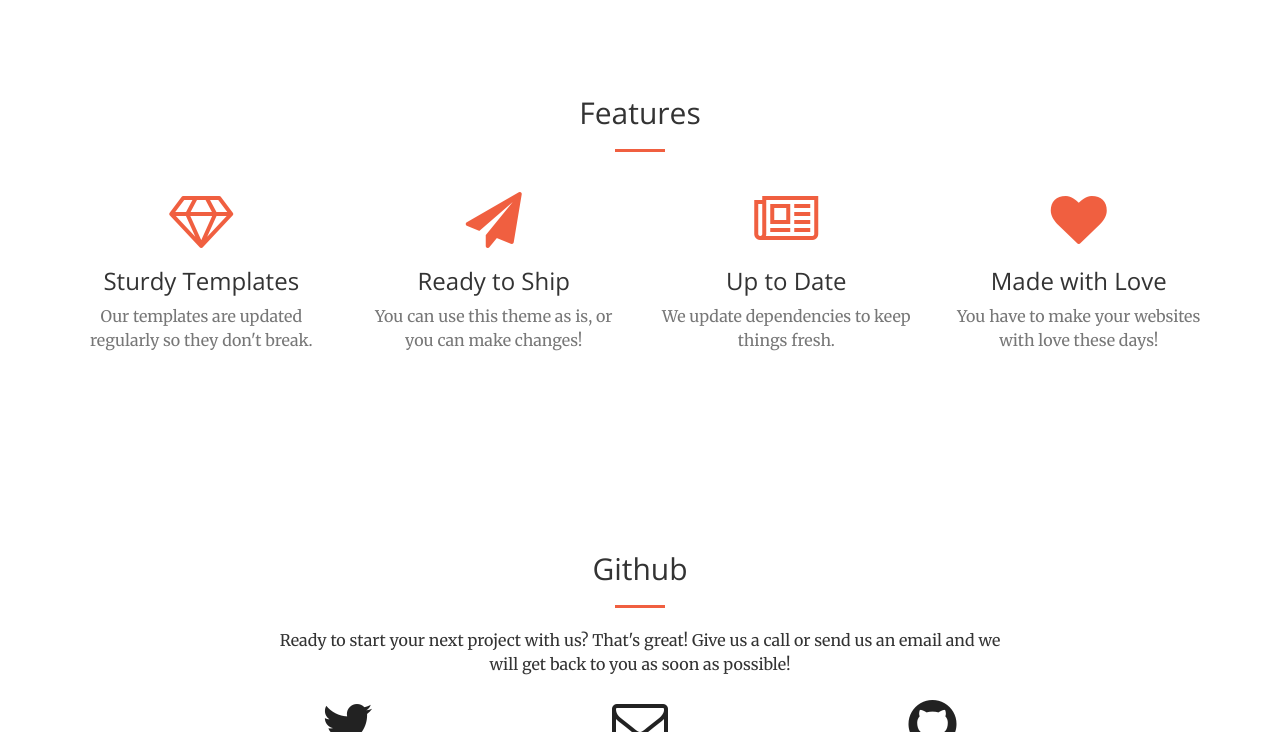
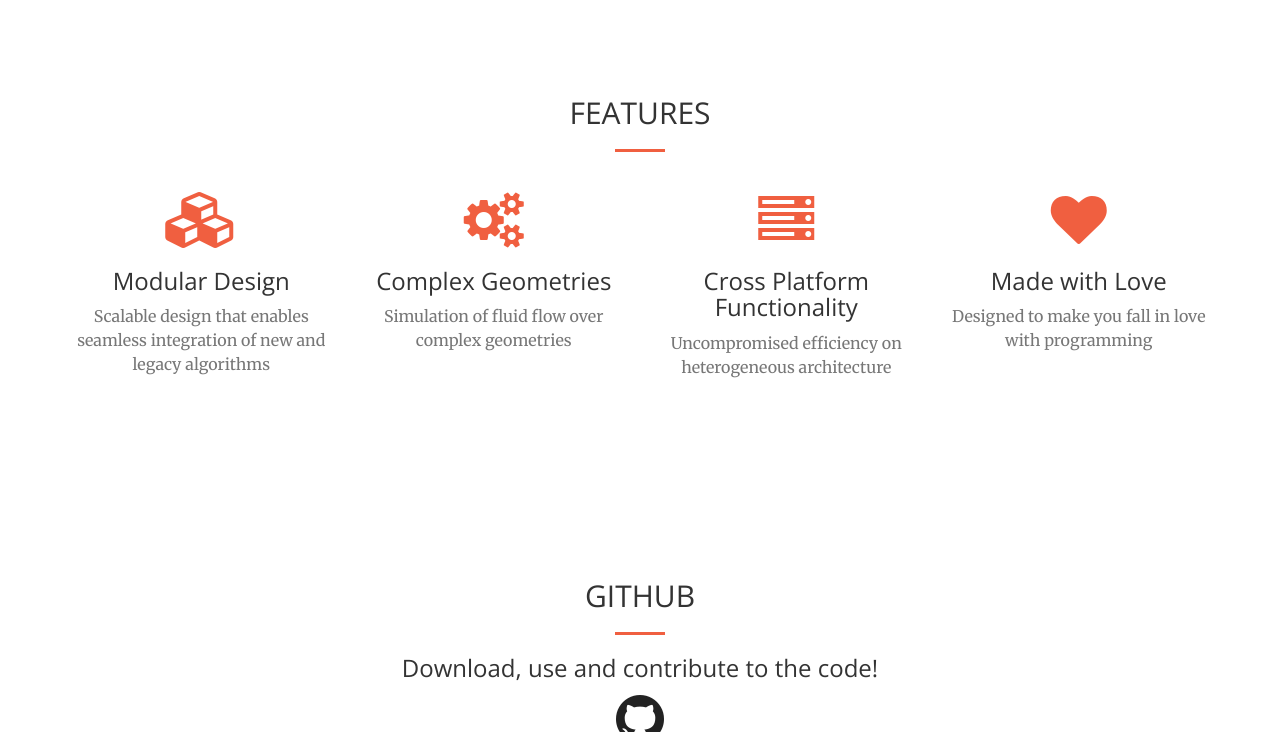
Before and after one commit to akashdhruv/FlowX, a Jekyll site: the page built from docs/index.html, in a window 1280 px wide and 900 px high, scrolled down 736 px, cut to the strip 168-900 px from the top of the window. Built offline with Jekyll 4.4.1, drawn with Linux system fonts in a browser that asks for light colours; some of the changed text lies outside the part shown.

Commit message:
updates to website

```diff
--- a/docs/_config.yml
+++ b/docs/_config.yml
@@ -6,7 +6,7 @@ baseurl: "" # the subpath of your site, e.g. /blog/
 url: "" # the base hostname & protocol for your site
 
 twitter_username:
-github_username:
+github_username: Balaras-Group/flowX
 
 # Build settings
 markdown: kramdown
--- a/docs/_includes/contact.html
+++ b/docs/_includes/contact.html
@@ -2,26 +2,13 @@
     <div class="container">
         <div class="row">
             <div class="col-lg-8 col-lg-offset-2 text-center">
-                <h2 class="section-heading">Github</h2>
+                <h2 class="section-heading">GITHUB</h2>
                 <hr class="primary">
-                <p>Ready to start your next project with us? That's great! Give us a call or send us an email and we will get back to you as soon as possible!</p>
+                <h3>Download, use and contribute to the code!</h3>
             </div>
-        <div class="col-lg-2 col-lg-offset-2 text-center">
-            <a href="https://twitter.com/{{ site.twitter_username }}">
-                <i class="fa fa-twitter fa-3x wow bounceIn" data-wow-delay=".1s"></i>
-                <p>{{ site.twitter_username }}</p>
-            </a>
-        </div>
-        <div class="col-lg-2 col-lg-offset-1 text-center">
-            <a href="mailto:{{ site.email }}">
-            <i class="fa fa-envelope-o fa-3x wow bounceIn" data-wow-delay=".1s"></i>
-                <p>{{ site.email }}</p>
-            </a>
-        </div>
-        <div class="col-lg-2 col-lg-offset-1 text-center">
+        <div class="col-lg-8 col-lg-offset-2 text-center">
             <a href="https://github.com/{{ site.github_username }}">
-            <i class="fa fa-github fa-3x wow bounceIn" data-wow-delay=".1s"></i>
-                <p>{{ site.github_username }}</p>
+            <i class="fa fa-github fa-3x wow bounceIn" href="{{ site.github_username }}"  data-wow-delay=".1s"></i>
             </a>
         </div>
 
--- a/docs/_includes/header.html
+++ b/docs/_includes/header.html
@@ -3,7 +3,7 @@
         <div class="header-content-inner">
             <h1>Flow-X</h1>
             <hr>
-            <p>A Python based scalable incompressible Navier-Stokes solver</p>
+            <h2>A Python library for solving incompressible Navier-Stokes equations</h2>
             <!--<a href="#about" class="btn btn-primary btn-xl page-scroll">Find Out More</a>-->
         </div>
     </div>
--- a/docs/_includes/services.html
+++ b/docs/_includes/services.html
@@ -2,7 +2,7 @@
     <div class="container">
         <div class="row">
             <div class="col-lg-12 text-center">
-                <h2 class="section-heading">Features</h2>
+                <h2 class="section-heading">FEATURES</h2>
                 <hr class="primary">
             </div>
         </div>
@@ -11,30 +11,30 @@
         <div class="row">
             <div class="col-lg-3 col-md-6 text-center">
                 <div class="service-box">
-                    <i class="fa fa-4x fa-diamond wow bounceIn text-primary"></i>
-                    <h3>Sturdy Templates</h3>
-                    <p class="text-muted">Our templates are updated regularly so they don't break.</p>
+                    <i class="fa fa-4x fa-cubes wow bounceIn text-primary"></i>
+                    <h3>Modular Design</h3>
+                    <p class="text-muted">Scalable design that enables seamless integration of new and legacy algorithms</p>
                 </div>
             </div>
             <div class="col-lg-3 col-md-6 text-center">
                 <div class="service-box">
-                    <i class="fa fa-4x fa-paper-plane wow bounceIn text-primary" data-wow-delay=".1s"></i>
-                    <h3>Ready to Ship</h3>
-                    <p class="text-muted">You can use this theme as is, or you can make changes!</p>
+                    <i class="fa fa-4x fas fa-gears wow bounceIn text-primary" data-wow-delay=".1s"></i>
+                    <h3>Complex Geometries</h3>
+                    <p class="text-muted">Simulation of fluid flow over complex geometries</p>
                 </div>
             </div>
             <div class="col-lg-3 col-md-6 text-center">
                 <div class="service-box">
-                    <i class="fa fa-4x fa-newspaper-o wow bounceIn text-primary" data-wow-delay=".2s"></i>
-                    <h3>Up to Date</h3>
-                    <p class="text-muted">We update dependencies to keep things fresh.</p>
+                    <i class="fa fa-4x fa-server wow bounceIn text-primary" data-wow-delay=".2s"></i>
+                    <h3>Cross Platform Functionality</h3>
+                    <p class="text-muted">Uncompromised efficiency on heterogeneous architecture</p>
                 </div>
             </div>
             <div class="col-lg-3 col-md-6 text-center">
                 <div class="service-box">
                     <i class="fa fa-4x fa-heart wow bounceIn text-primary" data-wow-delay=".3s"></i>
                     <h3>Made with Love</h3>
-                    <p class="text-muted">You have to make your websites with love these days!</p>
+                    <p class="text-muted">Designed to make you fall in love with programming</p>
                 </div>
             </div>
         </div>
```
Also changed, not shown: 3 other files.
